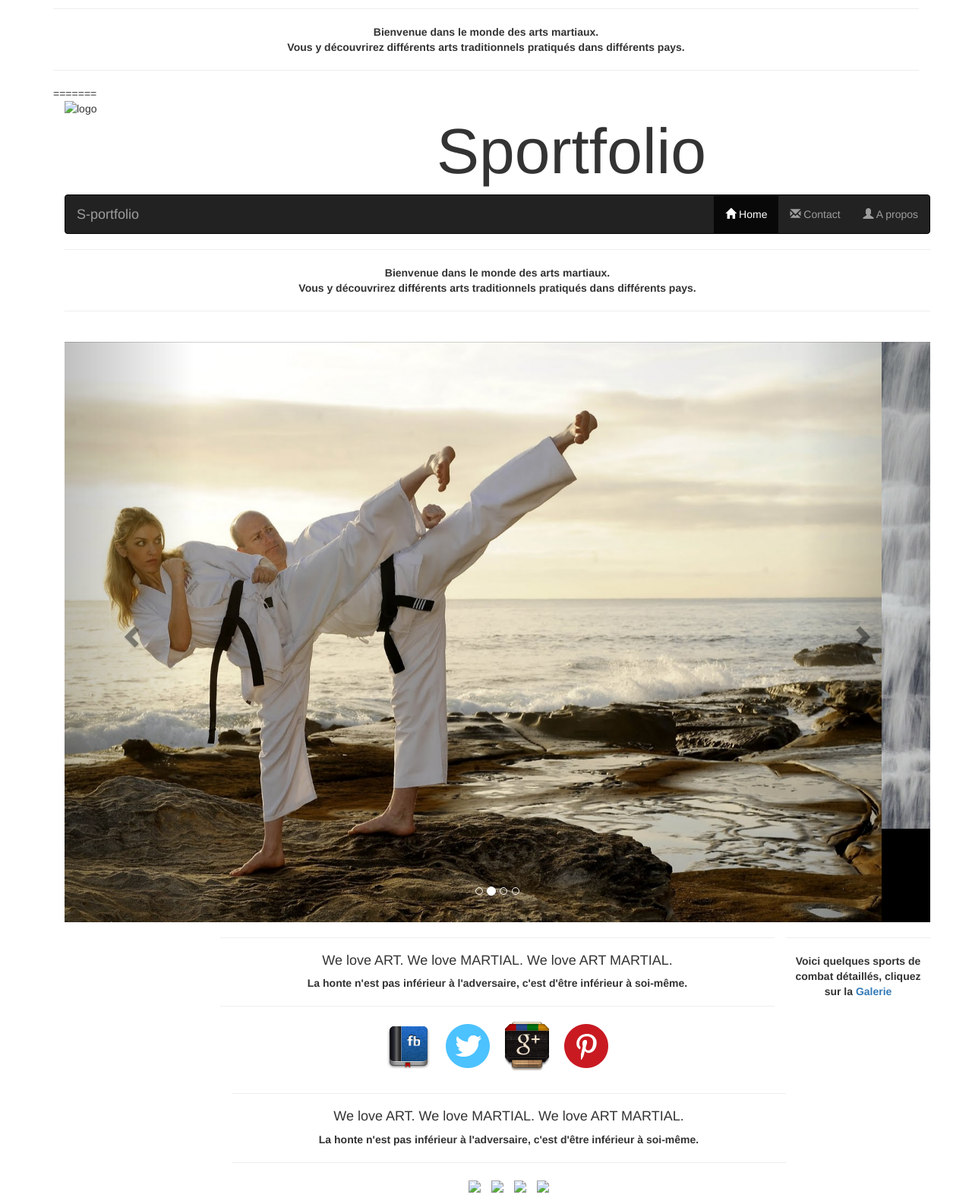
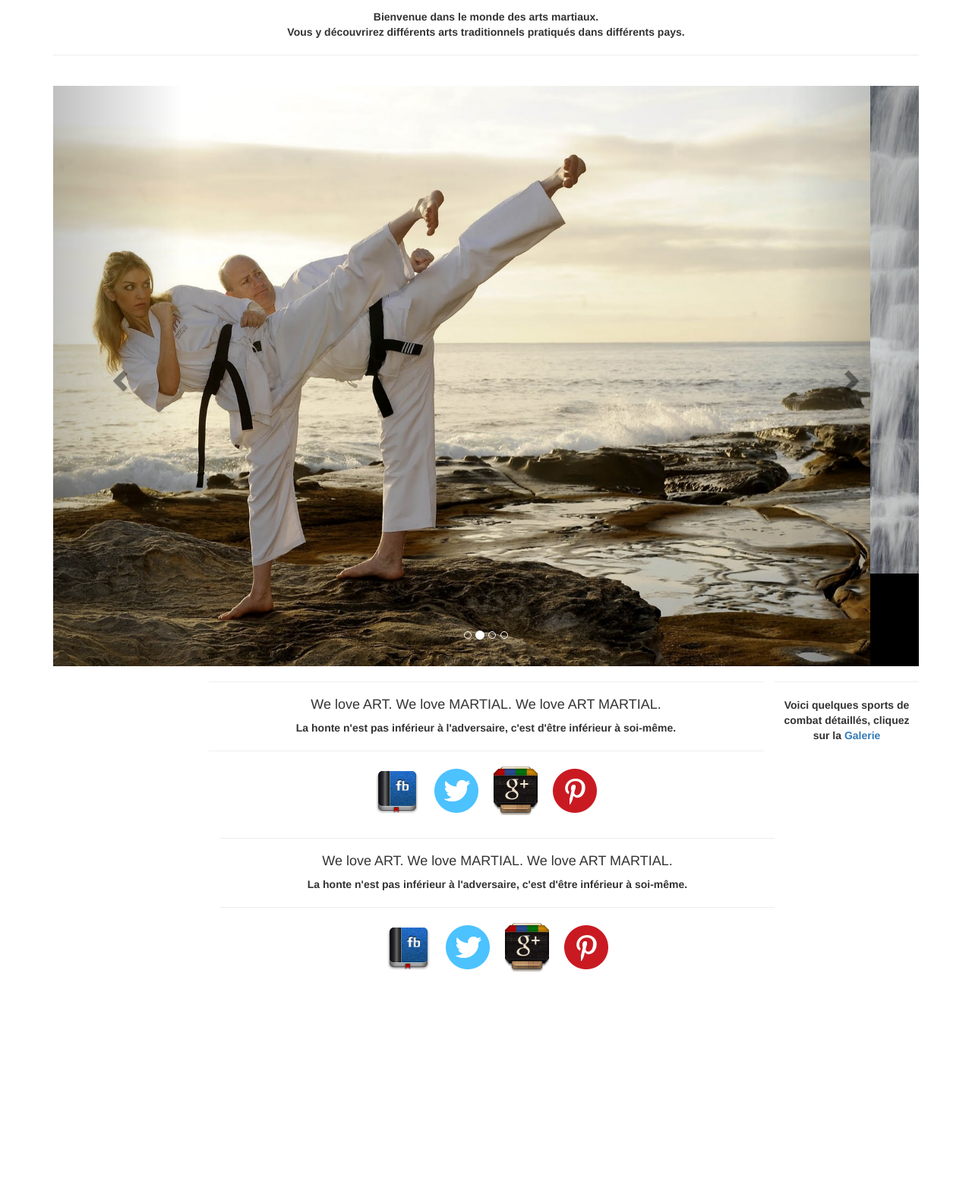
Before and after one commit to Simplon-Roubaix/sportbinome1, a plain HTML site: page index.html in a window 1280 px wide. Shown: the part 220-1801 px from the top of the page at 76% size. After the commit the page ends 1509 px from the top, so only its background shows below. Drawn offline with nearby package versions, Linux system fonts and the light colour scheme.

Commit message:
modification du fichier index.html pour cause le merge

```diff
--- a/index.html
+++ b/index.html
@@ -17,7 +17,6 @@
 <body>
 
 
-<<<<<<< HEAD
 <header>
   <div class="container">
     <div class="row">
@@ -55,55 +54,6 @@
 <hr>
   <p>Bienvenue dans le monde des arts martiaux.<br> Vous y découvrirez différents arts traditionnels pratiqués dans différents pays.</p>
 <hr>
-=======
-  <header>
-    <div class="container">
-      <div class="row">
-        <img class="col-lg-2 md-4" align="center" src="logo_theme.png" alt="logo" />
-        <h1 class="col-lg-6 col-lg-offset-2 hidden-xs" align="center">Sportfolio</h1>
-      </div>
-    </div>
-  </header>
-
-
-  <div class="container">
-    <nav class="navbar navbar-inverse hidden-xs">
-      <div class="container-fluid">
-        <div class="navbar-header">
-          <a class="navbar-brand" href="#">S-portfolio</a>
-        </div>
-
-        <div>
-          <ul class="nav navbar-nav navbar-right">
-            <li class="active">
-              <a href="#">
-                <span class="glyphicon glyphicon-home"></span> Home </a>
-            </li>
-            <li>
-              <a href="contact.html">
-                <span class="glyphicon glyphicon-envelope"></span> Contact </a>
-            </li>
-            <li>
-              <a href="apropos.html">
-                <span class="glyphicon glyphicon-user"></span> A propos</a>
-            </li>
-          </ul>
-
-        </div>
-      </div>
-    </nav>
-    <ul class="col-xs-12 hidden-lg hidden-sm hidden-md visible-xs menu list-unstyled" align="right">
-      <li class="active">
-        <a href="#">
-          <span class="glyphicon glyphicon-list"></span>
-        </a>
-      </li>
-      <hr>
-    </ul>
-    <hr>
-    <p>Bienvenue dans le monde des arts martiaux.
-      <br> Vous y découvrirez différents arts traditionnels pratiqués dans différents pays.</p>
-    <hr>
 
     <br>
     <div id="myCarousel" class="carousel slide" data-ride="carousel">
@@ -200,22 +150,22 @@
         <ul class="list-inline center-block">
           <li>
             <a href="http://facebook.com/">
-              <img src="3059.png">
+              <img src="img/3059.png">
             </a>
           </li>
           <li>
             <a href="http://twitter.com/">
-              <img src="3365.png">
+              <img src="img/3365.png">
             </a>
           </li>
           <li>
             <a href="http://google.com/">
-              <img src="44346.png">
+              <img src="img/44346.png">
             </a>
           </li>
           <li>
             <a href="http://pinterest.com/">
-              <img src="4284.png">
+              <img src="img/4284.png">
             </a>
           </li>
         </ul>
```
